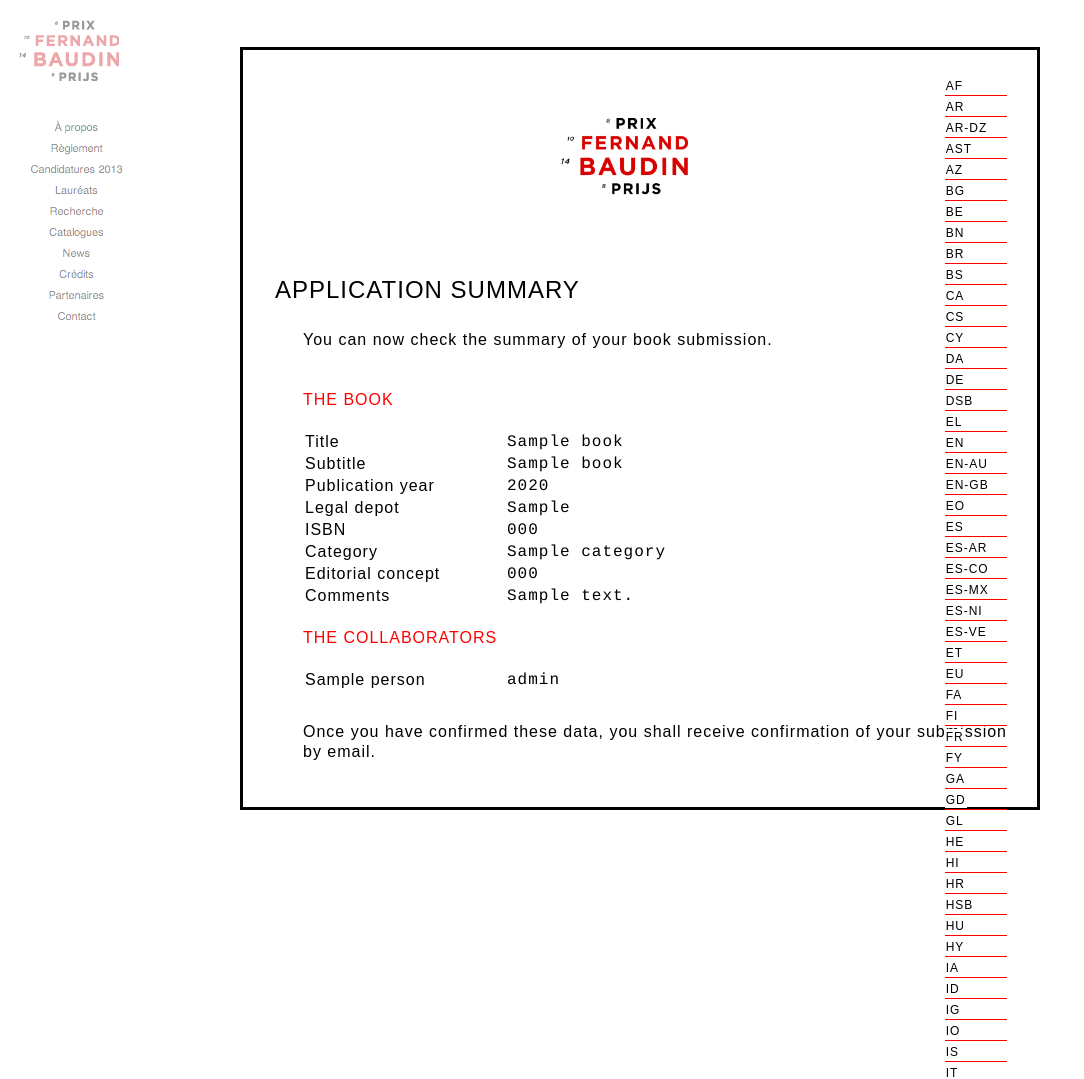
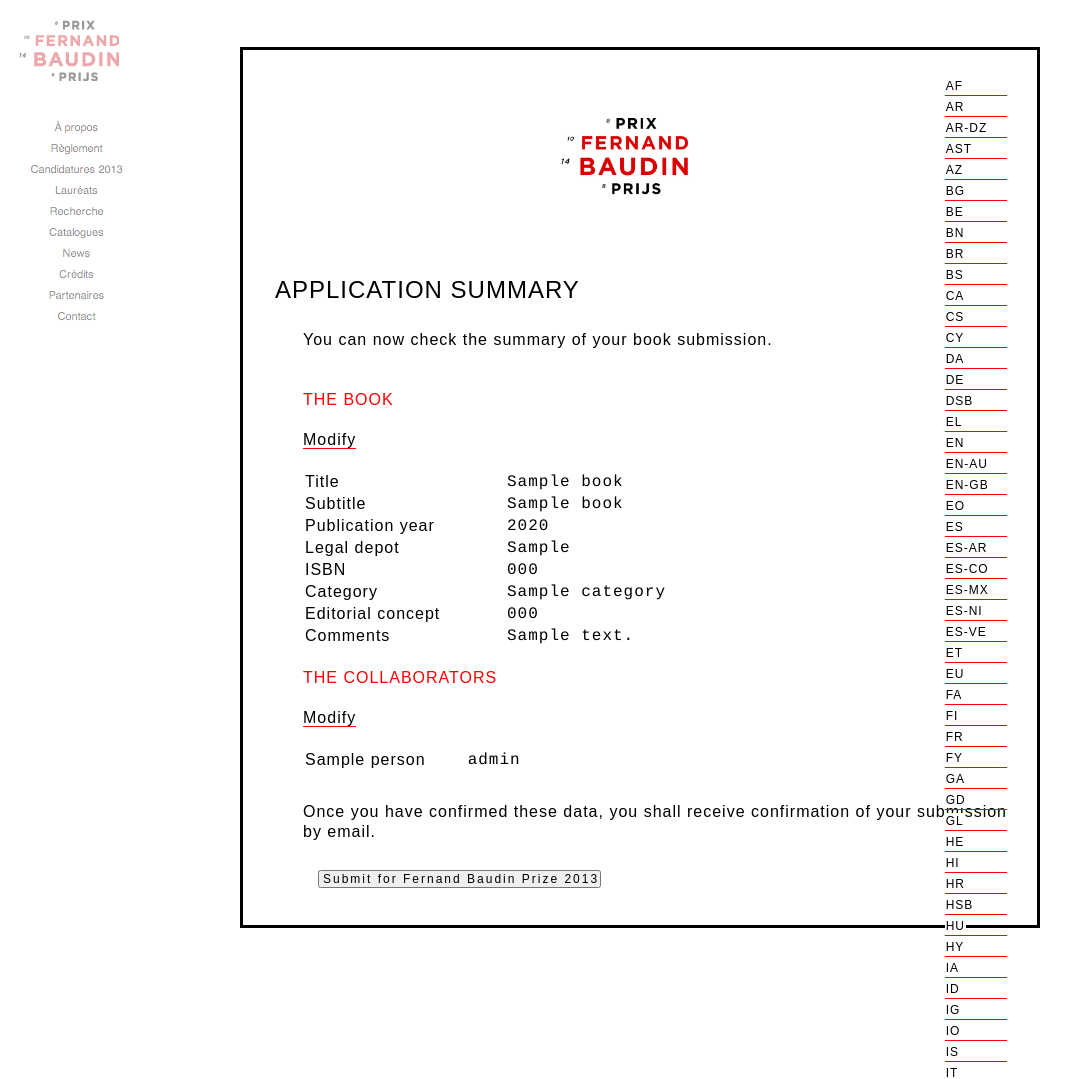
Before and after one commit to codingisacopingstrategy/www.prixfernandbaudinprijs.be, a Django app: template books/templates/register_submit.html in a window 1280 px wide. Shown: the part 13-1092 px from the top of the page, without its empty margins (0-1084 px from the left). Run offline with Django 3.2, Linux system fonts and the light colour scheme; the template is opened without the code that fills it: most values are stand-ins (such as "Sample title", 1, 10 or a date in 2020).

Commit message:
More buttons and texts

```diff
--- a/books/static/style-register.css
+++ b/books/static/style-register.css
@@ -57,6 +57,11 @@ h4 {
 p {
     margin-bottom: 20px;
     font-size: 16px;
+}
+
+em {
+    color: red;
+    font-style: normal;
 }
 
 ol {
@@ -178,6 +183,9 @@ button {
 .cell1 {
     width: 200px;
 }
+.cell-collaborator {
+    padding-right: 40px;
+}
 .cell2 {
     font-family: Courier, sans-serif;
 }
--- a/books/templates/register_book_collaborators.html
+++ b/books/templates/register_book_collaborators.html
@@ -2,9 +2,9 @@
 {% load i18n utils %}
 
 {% block content %}
-<p style="margin-left: -26px"><a href="{% url 'login' %}">{% trans "Back" %}</a></p>
+<p style="margin-left: -26px"><a href="">{% trans "Back" %}</a></p>
 
-<h2>{{ book.title }}</h2>
+<h2><em>{{ book.title }}</em></h2>
 <h2>{% trans "The collaborators" %}</h2>
 <form action="{% url 'books-edit-collaborators' book.slug %}" method="post">{% csrf_token %}
 {% for form in formset %}
--- a/books/templates/register_submit.html
+++ b/books/templates/register_submit.html
@@ -6,6 +6,7 @@
 <p>{% trans "You can now check the summary of your book submission." %}</p>
 
 <p class="cell-title">{% trans "The book" %}</p>
+<p><a href="">{% trans "Modify" %}</a></p>
 <table class="summary">
 <tr><td class="cell1">{% trans "Title" %}</td><td class="cell2">{{ book.title }}</td></tr>
 <tr><td class="cell1">{% trans "Subtitle" %}</td><td class="cell2">{{ book.subtitle }}</td></tr>
@@ -17,11 +18,13 @@
 <tr><td class="cell1">{% trans "Comments" %}</td><td class="cell2">{{ book.comments }}</td></tr>
 </table>
 <p class="cell-title">{% trans "The collaborators" %}</p>
+<p><a href="{% url 'books-edit-collaborators' book.slug %}">{% trans "Modify" %}</a></p>
 <table class="summary">
 {% for collaboration in book.collaboration_set.all %}
-<tr><td class="cell1">{{ collaboration.person }}</td><td class="cell2">{{ collaboration.role }}</td></tr>
+<tr><td class="cell-collaborator">{{ collaboration.person }}</td><td class="cell2">{{ collaboration.role }}</td></tr>
 {% endfor %}
 </table>
 <p style="margin-top: 30px;">{% trans "Once you have confirmed these data, you shall receive confirmation of your submission by email." %}
 </p>
+<input type="submit" value="{% trans "Submit for Fernand Baudin Prize 2013" %}" />
 {% endblock %}
```
Also changed, not shown: conf/locale/fr/LC_MESSAGES/django.po, conf/locale/nl/LC_MESSAGES/django.po, 2 other files.
